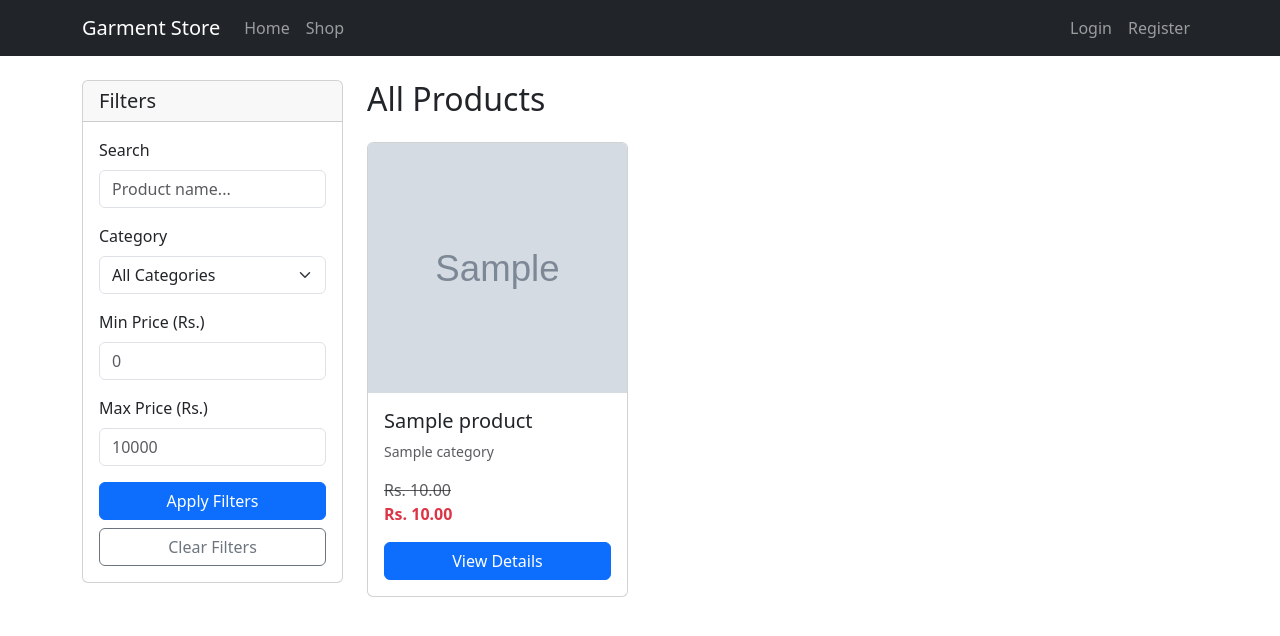
After one commit to Chamethya-dev/garment-ecommerce-platform, a Flask app: page /shop in a window 1280 px wide. The commit adds this page. Shown: the top 636 px of the page. Run offline with Flask 3, Linux system fonts and the light colour scheme; tables that the repository leaves empty hold one stand-in row (values such as "Sample post"); grey boxes marked "Sample" are stand-in pictures.

Commit message:
Sprint 5: Build Customer Storefront, Shop Page, and Filters

```diff
--- a/app/routes.py
+++ b/app/routes.py
@@ -1,10 +1,57 @@
-from flask import Blueprint, render_template
-from flask_login import login_required
+from flask import Blueprint, render_template, request
+from flask_login import login_required, current_user
+from app.models import Product, Category, ProductVariant
 
 main = Blueprint('main', __name__)
 
 @main.route('/')
 @main.route('/home')
-@login_required # Forces user to be logged in to see the home page
 def home():
-    return render_template('home.html')
+    # Show featured products (latest 4 products)
+    featured_products = Product.query.limit(4).all()
+    return render_template('home.html', featured_products=featured_products)
+
+@main.route('/shop')
+def shop():
+    # Get filters from URL
+    category_id = request.args.get('category', type=int)
+    min_price = request.args.get('min_price', type=float)
+    max_price = request.args.get('max_price', type=float)
+    search = request.args.get('search', '')
+
+    # Base query
+    query = Product.query
+
+    # Apply filters
+    if category_id:
+        query = query.filter_by(category_id=category_id)
+    if min_price:
+        query = query.filter(Product.regular_price >= min_price)
+    if max_price:
+        query = query.filter(Product.regular_price <= max_price)
+    if search:
+        query = query.filter(Product.name.ilike(f'%{search}%'))
+
+    products = query.all()
+    categories = Category.query.all()
+
+    return render_template('shop.html', products=products, categories=categories,
+                         selected_category=category_id, search_term=search)
+
+@main.route('/product/<int:product_id>')
+def product_detail(product_id):
+    product = Product.query.get_or_404(product_id)
+    variants = ProductVariant.query.filter_by(product_id=product_id).all()
+
+    # Get available sizes and colors from variants
+    sizes = set(v.size for v in variants if v.stock_quantity > 0)
+    colors = set(v.color for v in variants if v.stock_quantity > 0)
+
+    return render_template('product_detail.html', product=product,
+                         variants=variants, sizes=sizes, colors=colors)
+
+@main.route('/category/<int:category_id>')
+def category_products(category_id):
+    category = Category.query.get_or_404(category_id)
+    products = Product.query.filter_by(category_id=category_id).all()
+    return render_template('category.html', category=category, products=products)
--- a/app/templates/base.html
+++ b/app/templates/base.html
@@ -17,21 +17,24 @@
             <span class="navbar-toggler-icon"></span>
         </button>
         <div class="collapse navbar-collapse" id="navbarNav">
-                <ul class="navbar-nav ms-auto">
+            <ul class="navbar-nav me-auto">
                 <li class="nav-item">
                     <a class="nav-link" href="{{ url_for('main.home') }}">Home</a>
                 </li>
+                <li class="nav-item">
+                    <a class="nav-link" href="{{ url_for('main.shop') }}">Shop</a>
+                </li>
+            </ul>
+            <ul class="navbar-nav ms-auto">
                 {% if current_user.is_authenticated %}
                     <li class="nav-item">
                         <span class="nav-link text-light">Hello, {{ current_user.name }}!</span>
                     </li>
-
                     {% if current_user.role == 'admin' %}
                     <li class="nav-item">
                         <a class="nav-link" href="{{ url_for('admin.dashboard') }}">Admin Dashboard</a>
                     </li>
                     {% endif %}
-
                     <li class="nav-item">
                         <a class="nav-link" href="{{ url_for('auth.logout') }}">Logout</a>
                     </li>
--- /dev/null
+++ b/app/templates/shop.html
@@ -0,0 +1,94 @@
+{% extends "base.html" %}
+{% block title %}Shop - Garment Store{% endblock %}
+
+{% block content %}
+<div class="row">
+    <!-- Sidebar Filters -->
+    <div class="col-md-3">
+        <div class="card mb-3">
+            <div class="card-header">
+                <h5 class="mb-0">Filters</h5>
+            </div>
+            <div class="card-body">
+                <form method="GET" action="{{ url_for('main.shop') }}">
+                    <!-- Search -->
+                    <div class="mb-3">
+                        <label class="form-label">Search</label>
+                        <input type="text" name="search" class="form-control" placeholder="Product name..." value="{{ search_term }}">
+                    </div>
+
+                    <!-- Category -->
+                    <div class="mb-3">
+                        <label class="form-label">Category</label>
+                        <select name="category" class="form-select">
+                            <option value="">All Categories</option>
+                            {% for cat in categories %}
+                                <option value="{{ cat.category_id }}" {% if selected_category == cat.category_id %}selected{% endif %}>
+                                    {{ cat.name }}
+                                </option>
+                            {% endfor %}
+                        </select>
+                    </div>
+
+                    <!-- Price Range -->
+                    <div class="mb-3">
+                        <label class="form-label">Min Price (Rs.)</label>
+                        <input type="number" name="min_price" class="form-control" placeholder="0">
+                    </div>
+                    <div class="mb-3">
+                        <label class="form-label">Max Price (Rs.)</label>
+                        <input type="number" name="max_price" class="form-control" placeholder="10000">
+                    </div>
+
+                    <button type="submit" class="btn btn-primary w-100">Apply Filters</button>
+                    <a href="{{ url_for('main.shop') }}" class="btn btn-outline-secondary w-100 mt-2">Clear Filters</a>
+                </form>
+            </div>
+        </div>
+    </div>
+
+    <!-- Product Grid -->
+    <div class="col-md-9">
+        <h2 class="mb-4">
+            {% if search_term %}Search Results for "{{ search_term }}"
+            {% elif selected_category %}{{ categories|selectattr('category_id', 'equalto', selected_category)|map(attribute='name')|first }}
+            {% else %}All Products{% endif %}
+        </h2>
+
+        <div class="row">
+            {% for product in products %}
+            <div class="col-md-4 mb-4">
+                <div class="card h-100">
+                    {% if product.images %}
+                        <img src="{{ url_for('static', filename='uploads/' + product.images[0].image_url) }}" class="card-img-top" alt="{{ product.name }}" style="height: 250px; object-fit: cover;">
+                    {% else %}
+                        <div class="card-img-top bg-secondary text-white d-flex align-items-center justify-content-center" style="height: 250px;">
+                            <span>No Image</span>
+                        </div>
+                    {% endif %}
+                    <div class="card-body">
+                        <h5 class="card-title">{{ product.name }}</h5>
+                        <p class="card-text text-muted small">{{ product.category.name }}</p>
+                        <p class="card-text">
+                            {% if product.sale_price %}
+                                <span class="text-decoration-line-through text-muted">Rs. {{ product.regular_price }}</span><br>
+                                <span class="text-danger fw-bold">Rs. {{ product.sale_price }}</span>
+                            {% else %}
+                                <span class="fw-bold">Rs. {{ product.regular_price }}</span>
+                            {% endif %}
+                        </p>
+                        <a href="{{ url_for('main.product_detail', product_id=product.product_id) }}" class="btn btn-primary w-100">View Details</a>
+                    </div>
+                </div>
+            </div>
+            {% else %}
+            <div class="col-12">
+                <div class="alert alert-info text-center">
+                    <p class="mb-0">No products found matching your criteria.</p>
+                </div>
+            </div>
+            {% endfor %}
+        </div>
+    </div>
+</div>
+{% endblock %}
```
Also changed, not shown: app/templates/home.html (+41 -6 lines), app/templates/product_detail.html (added, +69 -0 lines). Lines whose indentation alone changed are shown as unchanged.
